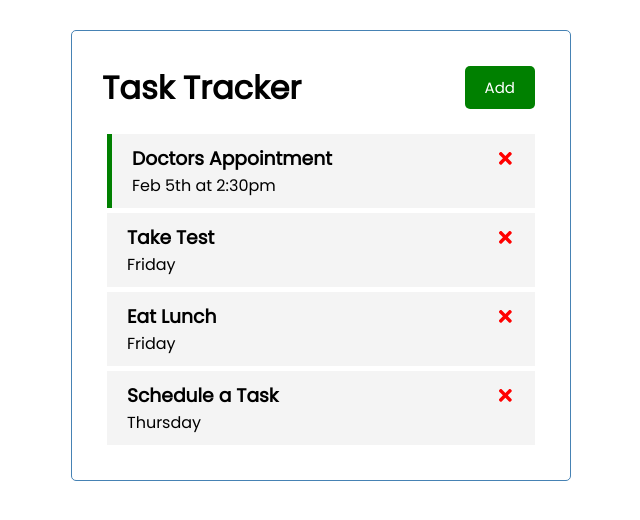
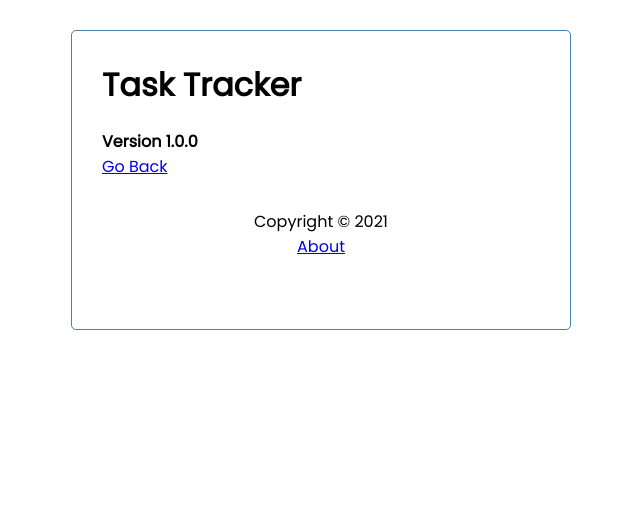
Before and after one commit to robkondrat/react-task-tracker, a React (Create React App) app: page /about in a window 1280 px wide. Shown: the top 520 px of the page, without its empty margins (319-959 px from the left). Built offline with nearby package versions, Linux system fonts and the light colour scheme; data requests are answered from the project's data file.

Commit message:
about page using react router

```diff
--- a/db.json
+++ b/db.json
@@ -21,7 +21,7 @@
     {
       "text": "Schedule a Task",
       "day": "Thursday",
-      "reminder": false,
+      "reminder": true,
       "id": 5
     }
   ]
--- a/package.json
+++ b/package.json
@@ -10,6 +10,7 @@
     "react": "^17.0.2",
     "react-dom": "^17.0.2",
     "react-icons": "^4.2.0",
+    "react-router-dom": "^5.2.0",
     "react-scripts": "4.0.3",
     "web-vitals": "^1.0.1"
   },
--- a/src/App.js
+++ b/src/App.js
@@ -1,6 +1,10 @@
 import Header from "./components/Header";
 import Tasks from "./components/Tasks";
 import AddTask from "./components/AddTask";
+import Footer from "./components/Footer";
+import About from "./components/About";
+
+import { BrowserRouter as Router, Route } from "react-router-dom";
 
 import { useState, useEffect } from "react";
 
@@ -82,18 +86,35 @@
   };
 
   return (
+    <Router>
       <div className="container">
         <Header
           onAdd={() => setShowAddTask(!showAddTask)}
           showAdd={showAddTask}
         />
+
+        <Route
+          path="/"
+          exact
+          render={(props) => (
+            <>
               {showAddTask && <AddTask onAdd={addTask} />}
               {tasks.length > 0 ? (
-        <Tasks tasks={tasks} onDelete={deleteTask} onToggle={toggleReminder} />
+                <Tasks
+                  tasks={tasks}
+                  onDelete={deleteTask}
+                  onToggle={toggleReminder}
+                />
               ) : (
                 "No Tasks To Show"
               )}
+            </>
+          )}
+        />
+        <Route path="/about" component={About} />
+        <Footer />
       </div>
+    </Router>
   );
 };
 
--- /dev/null
+++ b/src/components/About.js
@@ -0,0 +1,12 @@
+import { Link } from 'react-router-dom'
+
+const About = () => {
+  return (
+    <div>
+      <h4>Version 1.0.0</h4>
+      <Link to="/">Go Back</Link>
+    </div>
+  )
+}
+
+export default About;
--- /dev/null
+++ b/src/components/Footer.js
@@ -0,0 +1,12 @@
+import { Link } from 'react-router-dom';
+
+const Footer = () => {
+  return (
+    <footer>
+      <p>Copyright &copy; 2021</p>
+      <Link to="/about">About</Link>
+    </footer>
+  )
+}
+
+export default Footer;
--- a/src/components/Header.js
+++ b/src/components/Header.js
@@ -1,15 +1,14 @@
 import PropTypes from 'prop-types';
 import Button from './Button';
+import { useLocation } from 'react-router-dom';
 
 const Header = ({ title, onAdd, showAdd }) => {
-  const onClick = () => {
-    console.log('click')
-  }
+  const location = useLocation();
 
   return (
     <div className="header">
       <h1>{title}</h1>
-      <Button color={showAdd ? 'red' : 'green'} text={showAdd ? 'Close' : 'Add'} onClick={onAdd} />
+      {location.pathname === '/' && <Button color={showAdd ? 'red' : 'green'} text={showAdd ? 'Close' : 'Add'} onClick={onAdd} />}
     </div>
   )
 }
```
Also changed, not shown: 1 other file (tests, documents, lock files or other folders). Lines whose indentation alone changed are shown as unchanged.
